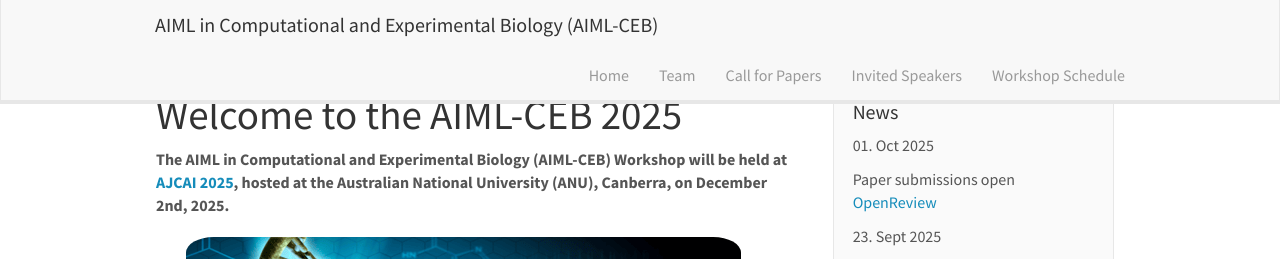
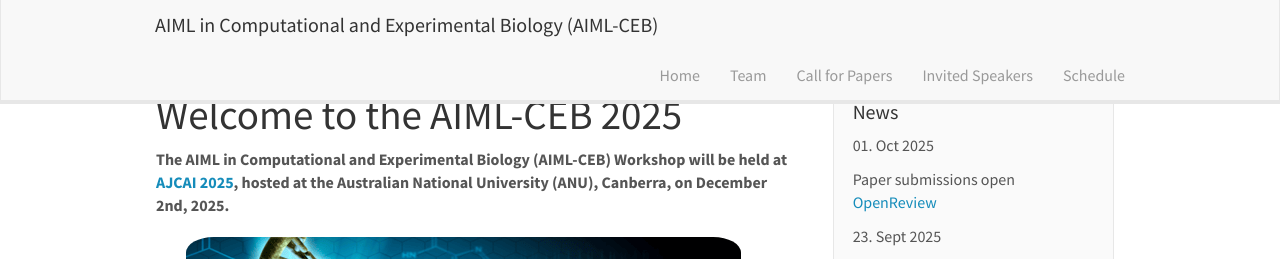
Before and after one commit to wokas36/wokas36.github.io, a Jekyll site: the page built from _pages/home.md, in a window 1280 px wide. Shown: the top 259 px of the page. Built offline with Jekyll 4.4.1, drawn with Linux system fonts in a browser that asks for light colours; nearby versions of some CDN libraries.

Commit message:
workshop schedule

```diff
--- a/_includes/header.html
+++ b/_includes/header.html
@@ -19,7 +19,7 @@
         <li><a href="{{ site.url }}{{ site.baseurl }}/call_for_papers">Call for Papers</a></li>
 <!-- 		<li><a href="{{ site.url }}{{ site.baseurl }}/vacancies">Call for Papers</a></li> -->
 		<li><a href="{{ site.url }}{{ site.baseurl }}/invited_speakers">Invited Speakers</a></li>
-        <li><a href="{{ site.url }}{{ site.baseurl }}/workshop_schedule">Workshop Schedule</a></li>
+        <li><a href="{{ site.url }}{{ site.baseurl }}/workshop_schedule">Schedule</a></li>
 <!-- 		<li><a href="{{ site.url }}{{ site.baseurl }}/research">Invited Speakers</a></li> -->
 	<!-- li><a href="{{ site.url }}{{ site.baseurl }}/pictures">(Pics)</a></li> -->
 	  </ul>
```
